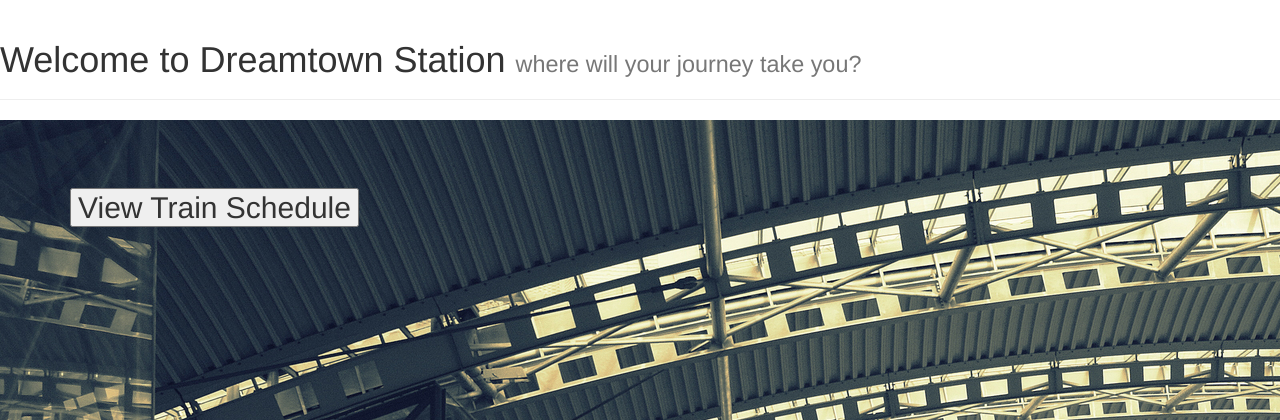
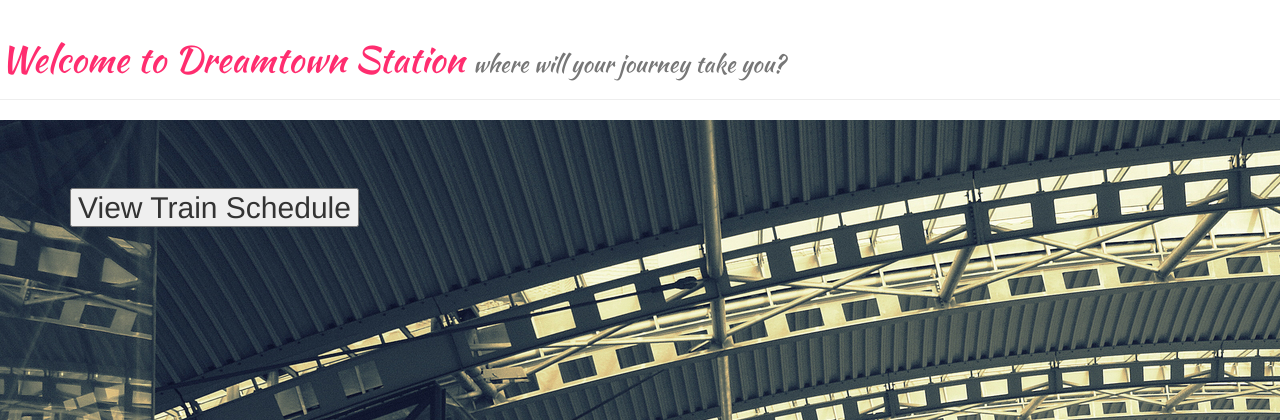
Before and after one commit to kcharner/HW7TrainSchedule, a PHP site: page /index.html in a window 1280 px wide. Shown: the top 420 px of the page. Run offline with PHP 8.4, Linux system fonts and the light colour scheme; some libraries are stand-ins or nearby versions.

Commit message:
modified css and js

```diff
--- a/assets/css/style.css
+++ b/assets/css/style.css
@@ -1,3 +1,8 @@
+#header	 {
+	font-family: Kaushan Script;
+	color: #FF2D6F;
+}
+
 .jumbotron {
 	background-image: url("../images/dreamtownstation.jpg");
 	width: 100%;
--- a/assets/javascript/app.js
+++ b/assets/javascript/app.js
@@ -33,10 +33,12 @@ var database = firebase.database();
 // 6. on-click event for adding a new train
 $("#addBtn").on("click", function() {
 
-  // 7. variables to pull user's input data
+  // 7. variables to pull user's input data,
   var trainName = $("#trainInput").val().trim();
   var goingTo = $("#destinationInput").val().trim();
-  var earliestTime = moment($("#timeInput").val().trim(), "DD/MM/YY").format("X");
+  var earliestTime = $("#timeInput").val().trim();
+  // testing purpose
+  // console.log(earliestTime);
   var howOften = $("#freqInput").val().trim();
 
   // 8. creating object to contain user's input data
@@ -57,3 +59,10 @@ $("#addBtn").on("click", function() {
 
   return false;
 });
+
+// database.ref().on("child_added", function(childSnapshot, prevChildKey) {
+
+//    var newTrainName = childSnapshot.val().train;
+//    var trainDestiny = childSnapshot.val().destination;
+//    var departsAt = childSnapshot.val().time;
+//    var freqLeaving = childSnapshot.val().frequency;
--- a/index.html
+++ b/index.html
@@ -5,6 +5,7 @@
     <title>Welcome to Dreamtown Station</title>
 	<link rel="stylesheet" type="text/css" href="assets/css/reset.css">
 	<link rel="stylesheet" href="https://maxcdn.bootstrapcdn.com/bootstrap/3.3.7/css/bootstrap.min.css">
+  <link href="https://fonts.googleapis.com/css?family=Kaushan+Script" rel="stylesheet">
 	<link rel="stylesheet" type="text/css" href="assets/css/style.css">
 </head>
 <body>
```
